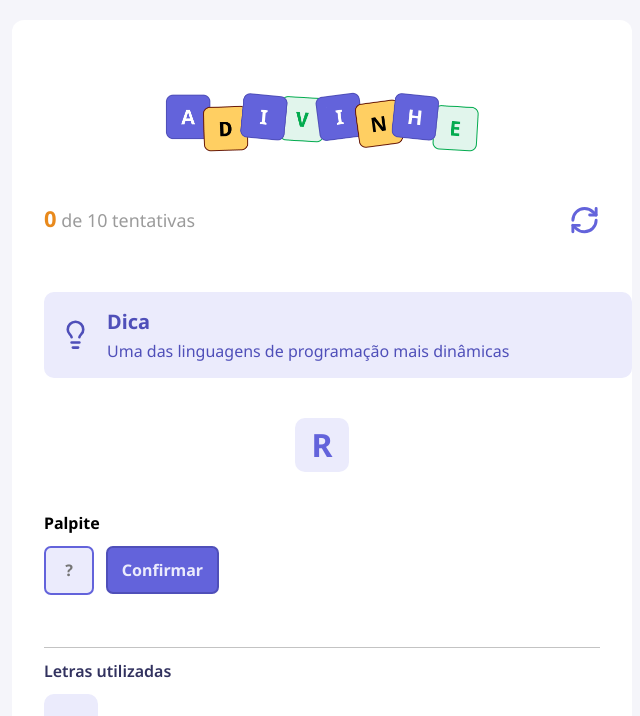
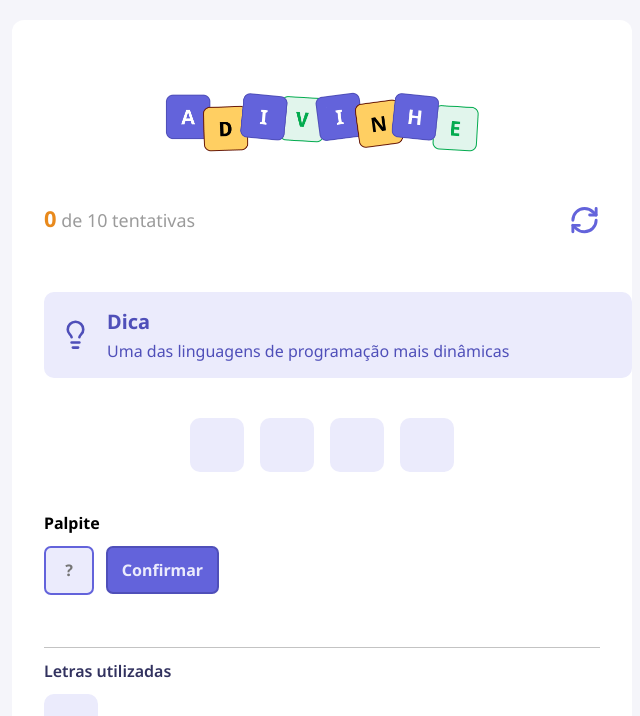
Before and after one commit to IGdotnet/GuessGame, a React (Vite) app: page / in a window 1280 px wide. Shown: the top 716 px of the page, without its empty margins (318-958 px from the left). Built offline with nearby package versions, Linux system fonts and the light colour scheme.

Commit message:
Showing letters

```diff
--- a/src/App.tsx
+++ b/src/App.tsx
@@ -36,6 +36,10 @@ export default function App() {
     startGame()
   },[])
 
+  if(!challenge) {
+    return
+  }
+
   return (
     <div className={styles.container}>
       <main>
@@ -43,7 +47,11 @@ export default function App() {
         <Tip tip="Linguagem de programação dinâmica"/>
 
         <div className={styles.word}>
-          <Letter value="R"/>
+          {
+            challenge.word.split("").map(() => (
+              <Letter value="" />
+            ))
+          }
         </div>
 
         <h4>Palpite</h4>
```
